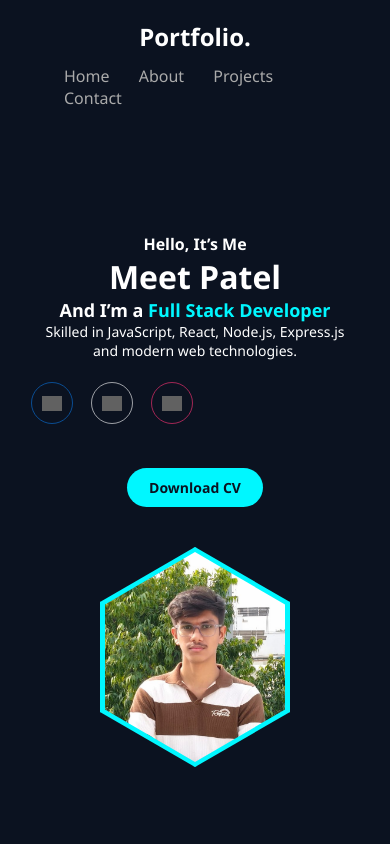
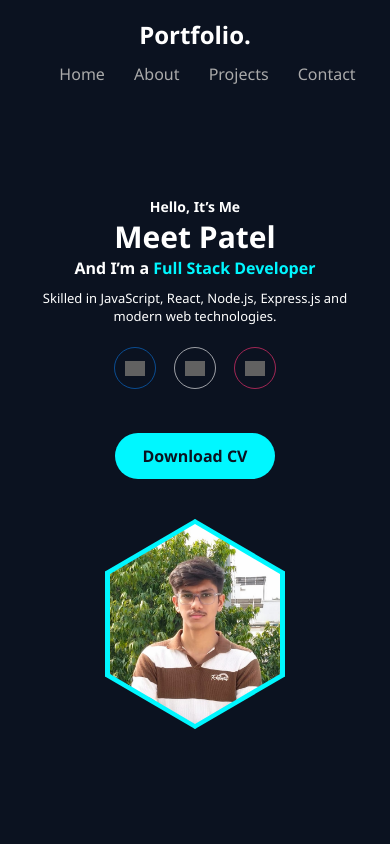
Before and after one commit to meet-patel011/portfolio, a plain HTML site: page index.html in a window 390 px wide. Shown: the top 844 px of the page. Drawn offline with Linux system fonts and the light colour scheme; grey boxes are pictures that could not be loaded.

Commit message:
Update style.css

```diff
--- a/style.css
+++ b/style.css
@@ -283,8 +283,17 @@ footer {
    MOBILE & TABLET FIXES
    ========================= */
 
-/* Tablets & below */
+/* ==================================
+   TABLETS & BELOW (≤ 900px)
+   ================================== */
 @media (max-width: 900px) {
+
+  /* NAVBAR */
+  .navbar {
+    flex-direction: column;
+    gap: 12px;
+    padding: 18px 8%;
+  }
 
   /* HERO */
   .hero {
@@ -297,13 +306,34 @@ footer {
     max-width: 100%;
   }
 
+  .hero-text h1 {
+    font-size: 34px;
+  }
+
+  .hero-text h3 {
+    font-size: 18px;
+  }
+
+  .hero-text p {
+    font-size: 14px;
+    margin-top: 10px;
+  }
+
+  .social-icons {
+    justify-content: center;
+  }
+
+  .cv-btn {
+    margin: 22px auto 0;
+  }
+
   .hero-img {
     margin-top: 40px;
   }
 
   .hexagon {
-    width: 220px;
-    height: 250px;
+    width: 210px;
+    height: 240px;
   }
 
   /* ABOUT */
@@ -317,44 +347,41 @@ footer {
   .skills-grid {
     grid-template-columns: repeat(3, 1fr);
   }
-
-  /* NAVBAR */
-  .navbar {
-    flex-direction: column;
-    gap: 12px;
-  }
 }
 
-/* Mobile phones */
-@media (max-width: 500px) {
+/* ==================================
+   MOBILE PHONES (≤ 480px)
+   ================================== */
+@media (max-width: 480px) {
 
-  /* HERO TEXT */
-  .hero h1 {
-    font-size: 32px;
+  /* HERO */
+  .hero {
+    padding: 50px 6%;
   }
 
-  .hero h3 {
-    font-size: 18px;
-  }
-
-  .hero p {
+  .hero-text h4 {
     font-size: 14px;
   }
 
-  /* IMAGE */
-  .hexagon {
-    width: 190px;
-    height: 220px;
+  .hero-text h1 {
+    font-size: 30px;
   }
 
-  /* SKILLS GRID */
+  .hero-text h3 {
+    font-size: 16px;
+  }
+
+  .hero-text p {
+    font-size: 13px;
+  }
+
+  .hexagon {
+    width: 180px;
+    height: 210px;
+  }
+
+  /* SKILLS */
   .skills-grid {
     grid-template-columns: repeat(2, 1fr);
   }
-
-  /* BUTTON */
-  .cv-btn {
-    padding: 10px 22px;
-    font-size: 14px;
-  }
 }
```
